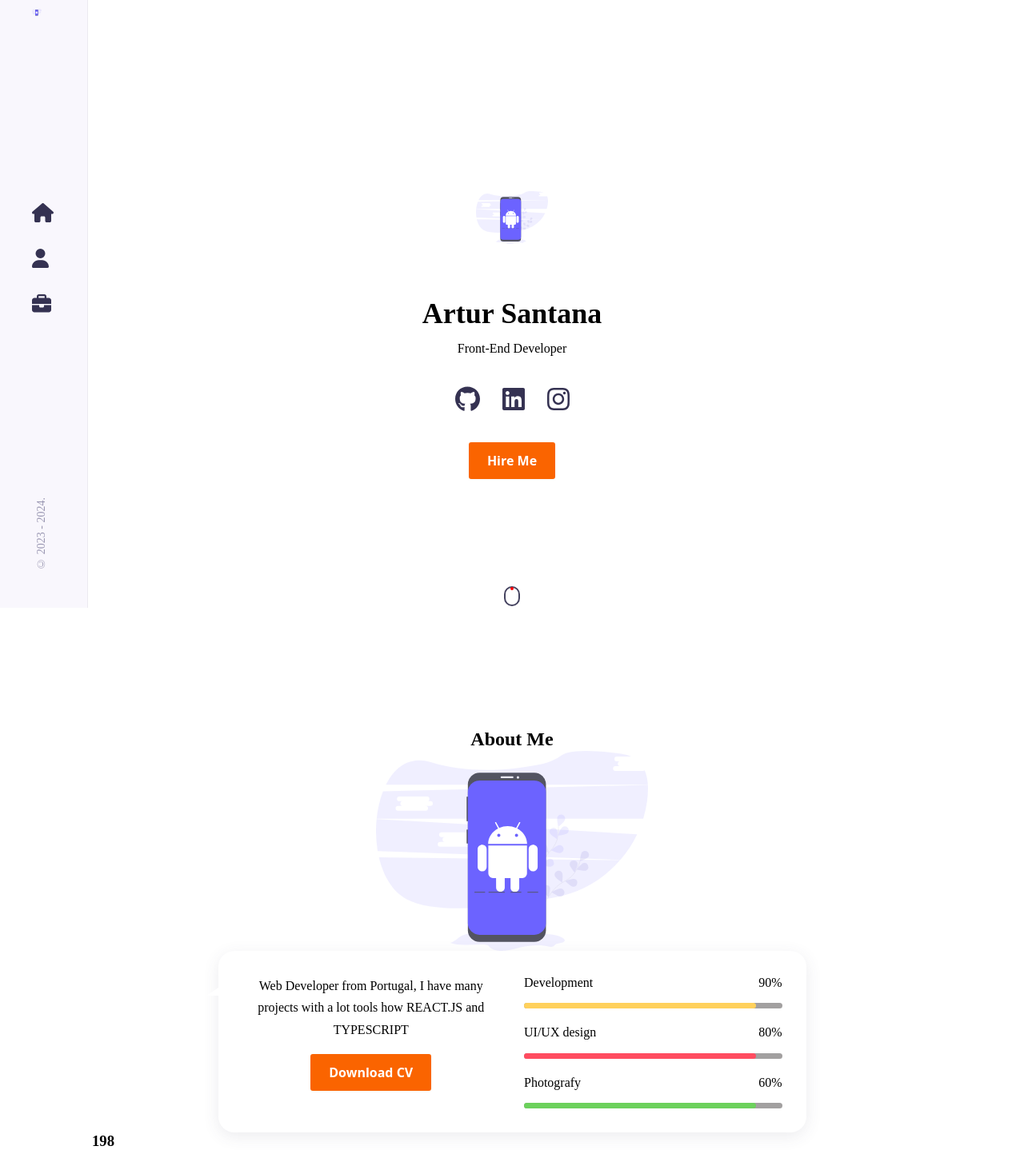
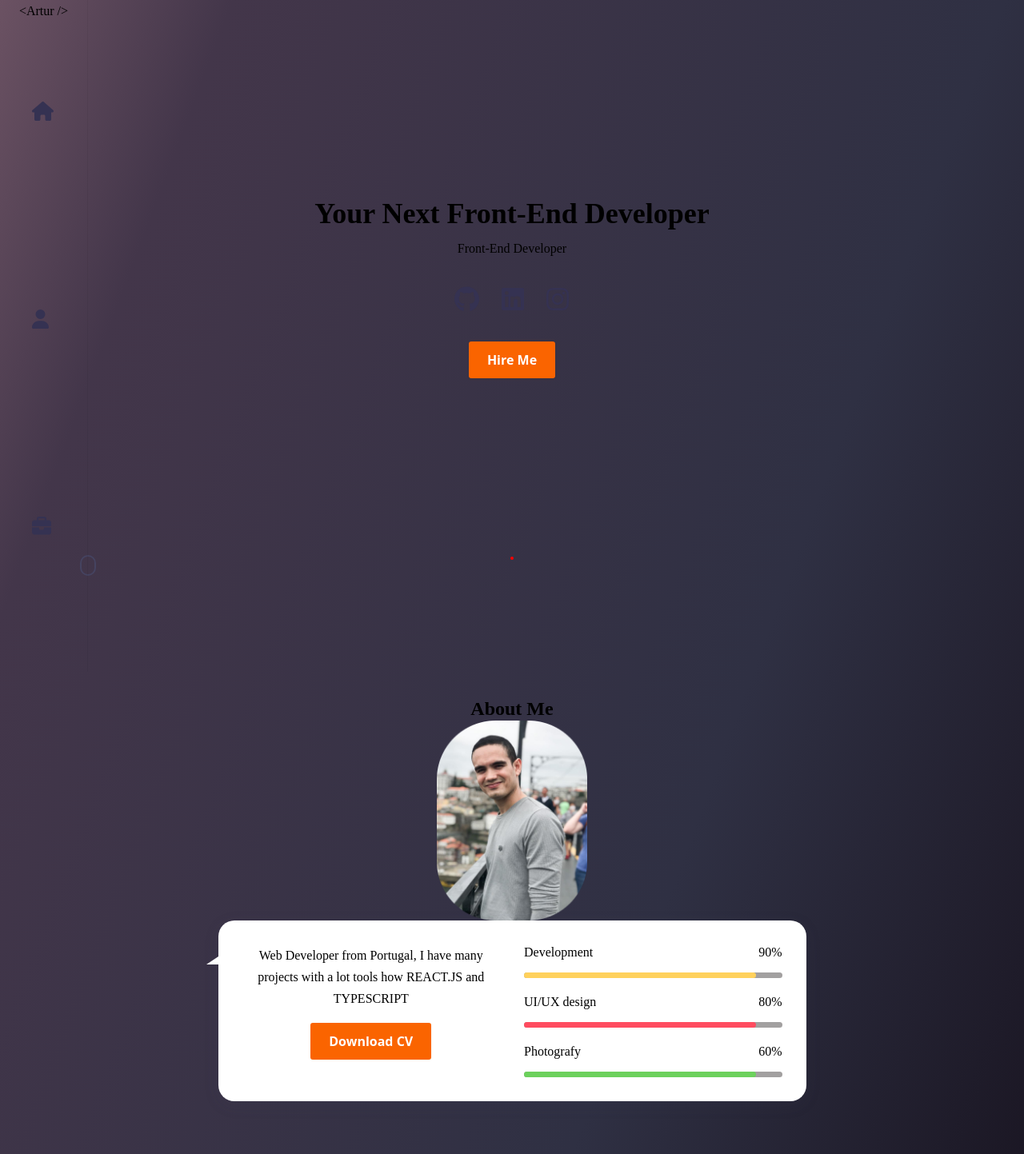
Before and after one commit to artursantana/Portifolio, a React (Vite) app: page / in a window 1280 px wide. Shown: the part 40-1483 px from the top of the page at 80% size. Built offline with nearby package versions, Linux system fonts and the light colour scheme.

Commit message:
first commit

```diff
--- a/src/App.jsx
+++ b/src/App.jsx
@@ -6,7 +6,6 @@ import Home from './components/home/Home';import About from './components/about/
 function App() {
   return (
     <>
-      <h1>artur</h1>
       <Sidebar />
       <Home />
       <About />
--- a/src/components/about/About.jsx
+++ b/src/components/about/About.jsx
@@ -1,4 +1,4 @@
-import Logo from '../../assets/logo.svg'
+import Logo from '../../assets/logo.png'
 
 import AboutBox from './AboutBox'
 
--- a/src/components/about/About.scss
+++ b/src/components/about/About.scss
@@ -90,13 +90,33 @@
             background-color: rgba(108,209,92);
         }
     }
+}
 
 
 
 
 
+.about_boxes {
+
+    grid-template-columns: repeat(3, 1fr);
+    columns: 1.875rem;
+    margin-top: 4.35rem;
 
 
+        .about_box {
+            display: flex;
+            column-gap: 1.5rem;
+            margin: auto;
+        }
+
+        .about_icon {
+            font-size: $h1-font-size;
+            color: #dedeea;
+        }
+
+        .about_title {
+            font-size: 1.875rem;
+        }
 
 
 
--- a/src/components/about/AboutBox.jsx
+++ b/src/components/about/AboutBox.jsx
@@ -1,15 +1,16 @@
 
 
-import { faCode  } from '@fortawesome/free-brands-svg-icons';
+import { faGithub, faLinkedin, faInstagram } from '@fortawesome/free-brands-svg-icons';
 import { FontAwesomeIcon } from '@fortawesome/react-fontawesome';
+
 
 const AboutBox = () => {
   return (
     <div className="about_boxes grid">
         <div className="about_box">
 
-            <div>
-            <FontAwesomeIcon icon={faCode} />
+            <div className="about_box">
+            <FontAwesomeIcon icon={faGithub} />
                 <h3 className="about_title">198</h3>
                 <span className="about_subtitle">Project complete</span>
             </div>
@@ -17,20 +18,22 @@ const AboutBox = () => {
 
         <div className="about_box">
 
-            <div>
-            <FontAwesomeIcon icon={faCode} />
+            <div className="about_box">
+            <FontAwesomeIcon icon={faLinkedin} />
                 <h3 className="about_title">5670</h3>
                 <span className="about_subtitle">Cup of coffe</span>
             </div>
         </div>
 
         <div className="about_box">
-        <FontAwesomeIcon icon={faCode} />
-            <div>
-                <h3 className="about_title">427</h3>
-                <span className="about_subtitle">satisfaded custumers</span>
+
+            <div className="about_box">
+            <FontAwesomeIcon icon={faInstagram} />
+                <h3 className="about_title">5670</h3>
+                <span className="about_subtitle">Cup of coffe</span>
             </div>
         </div>
+
 
 
     </div>
--- a/src/components/home/Home.jsx
+++ b/src/components/home/Home.jsx
@@ -1,10 +1,10 @@
 
 import HeaderSocials from './HeaderSocials'
+
 
 import './Home.scss'
 import '../../index.scss'
 
-import Logo from '../../assets/logo.svg'
 import ScrollDown from './ScrollDown'
 
 
@@ -12,8 +12,9 @@ const Home = () => {
   return (
     <section className="home container" id="home">
       <div className="intro">
-        <img src={Logo} alt="" className='home_img' />
-        <h1 className='home_name'>Artur Santana</h1>
+         <div>
+          <h1 className='home_name'>Your Next Front-End Developer</h1>
+        </div>
         <span className='home_education'>Front-End Developer</span>
 
         <HeaderSocials />
--- a/src/components/home/home.scss
+++ b/src/components/home/home.scss
@@ -12,7 +12,12 @@
 .intro {
     max-width: 540px;
     text-align: center;
+
+    div {
+        display: flex;
+        flex-direction: row;
     }
+
 
     .home_name {
         font-size: $h1-font-size;
@@ -26,6 +31,11 @@
         height: 150px;
 }
 
+.fa-code {
+    font-size: 150px;
+}
+
+}
 .home_socials {
     display: flex;
     column-gap: 1.75rem;
@@ -142,7 +152,4 @@
     animation: ani-mouse 2s linear infinite;
     background-color: red;
 }
-
-
-
 }
--- a/src/components/sidebar/Sdebar.scss
+++ b/src/components/sidebar/Sdebar.scss
@@ -13,12 +13,30 @@ aside {
     flex-direction: column;
     justify-content: space-between;
     z-index: 10;
+
+    .nav_name {
+
+        position: absolute;
+        width: 100%;
+        text-align: center;
+        left: 0;
+    }
+
+    .nav_menu {
+        display: flex;
+        height: 100vh;
+        flex-direction: column;
+        justify-content: space-around;
+
     }
 
     .nav_list {
         display: flex;
+
+        height: 70%;
         flex-direction: column;
-    row-gap: 1rem;
+        justify-content: space-between;
+
     }
 
     .nav_link {
@@ -32,9 +50,5 @@ aside {
     }
 }
 
-.copyright {
-    color: hsl(245, 15%, 65%);
-    font-size: $small-font-size;
-    transform: rotate(-180deg);
-    writing-mode: vertical-rl;
+
 }
--- a/src/components/sidebar/Sidebar.jsx
+++ b/src/components/sidebar/Sidebar.jsx
@@ -1,18 +1,16 @@
 import { faHouse, faUser,faBriefcase } from '@fortawesome/free-solid-svg-icons'
 import { FontAwesomeIcon } from '@fortawesome/react-fontawesome'
 import '../sidebar/Sdebar.scss'
-import Logo from '../../assets/logo.svg'
 
 
 const Sidebar = () => {
+  const artur = '<Artur />'
   return (
     <aside>
-        <a href="home" className='nav_logo'>
-          <img src={Logo} alt="logo" />
-        </a>
+        <nav className="nav">
+        <div className='nav_name'>{artur}</div>
+          <div className="nav_menu">
 
-        <nav className="nav">
-          <div className="nav_manu">
             <ul className="nav_list">
               <li className="nav_item">
                 <a href="#home" className="nav_link">
@@ -31,10 +29,6 @@ const Sidebar = () => {
           </div>
         </nav>
 
-        <div className="nav_footer">
-          <span className='copyright'>&copy; 2023 - 2024.</span>
-        </div>
-
     </aside>
   )
 }
--- a/src/index.scss
+++ b/src/index.scss
@@ -3,8 +3,9 @@
 $first-Color: hsl(353, 100%, 65%);
 $title-Color: hsl(244, 24%, 26%);
 $text-Color: hsl(244, 16%, 43%);
-$body-Color: hsl(258, 60%, 98%);
+$body-Color: linear-gradient(0deg, rgba(0,0,0,1) 0%, rgba(108,0,112,1) 100%);
 $container-Color: #fff;
+
 
 
 
@@ -61,7 +62,7 @@ body,button,input,textarea {
 }
 
 body{
-  background-color: var($body-Color);
+  background-image: linear-gradient( 110.6deg,  rgba(156,116,129,1) -18.3%, rgba(67,54,74,1) 16.4%, rgba(47,48,67,1) 68.2%, rgba(27,23,36,1) 99.1% );
   line-height: 1.7;
   color: var($text-Color);
 }
```
Also changed, not shown: src/assets/logo.png (added), src/assets/logo.svg (deleted). Lines whose indentation alone changed are shown as unchanged.
